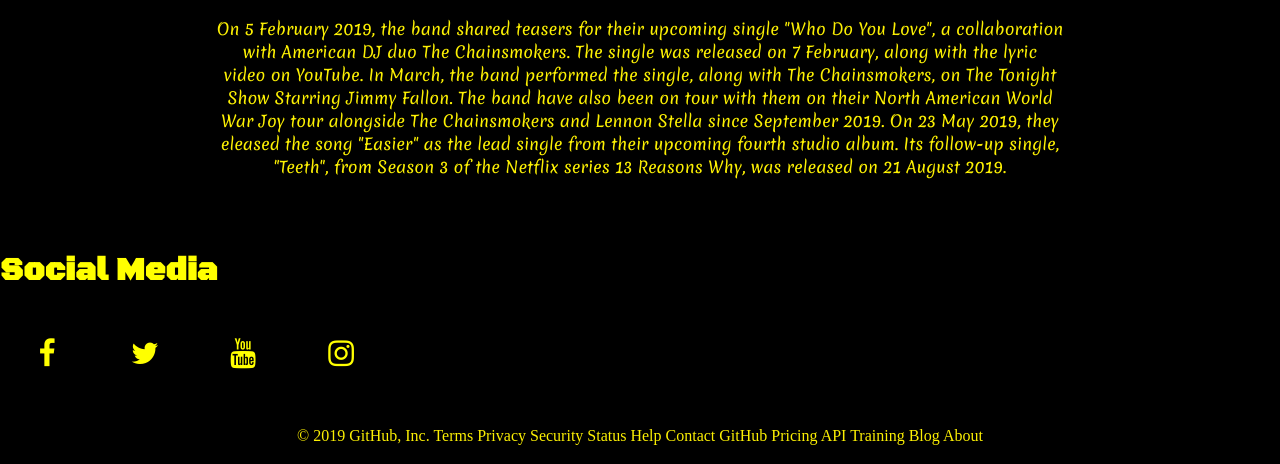
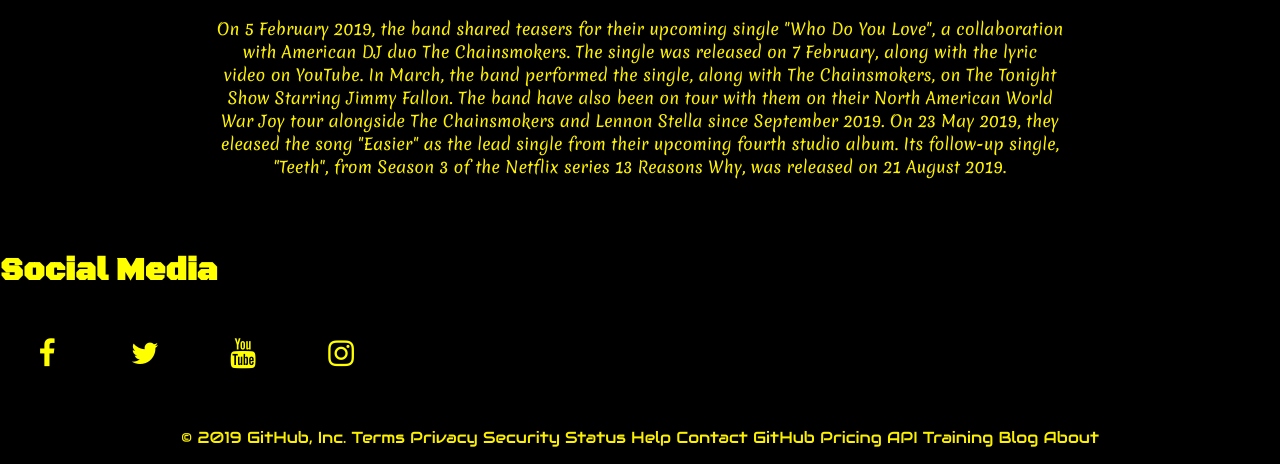
Before and after one commit to ynarula/task1, a plain HTML site: page index.html in a window 1280 px wide. Shown: the part 4419-4883 px from the top of the page. Drawn offline with Linux system fonts and the light colour scheme; a web font is replaced by a local one.

Commit message:
Add files via upload

```diff
--- a/index.html
+++ b/index.html
@@ -260,7 +260,7 @@
 																																																																																									</body>
 																																																																																									<br>
 																																																																																									<center>
-																																																																																									<p style="font-family: ''Audiowide;">
+																																																																																									<p style="font-family: 'Audiowide';">
 																																																																																									© 2019 GitHub, Inc.
 Terms
 Privacy
```
